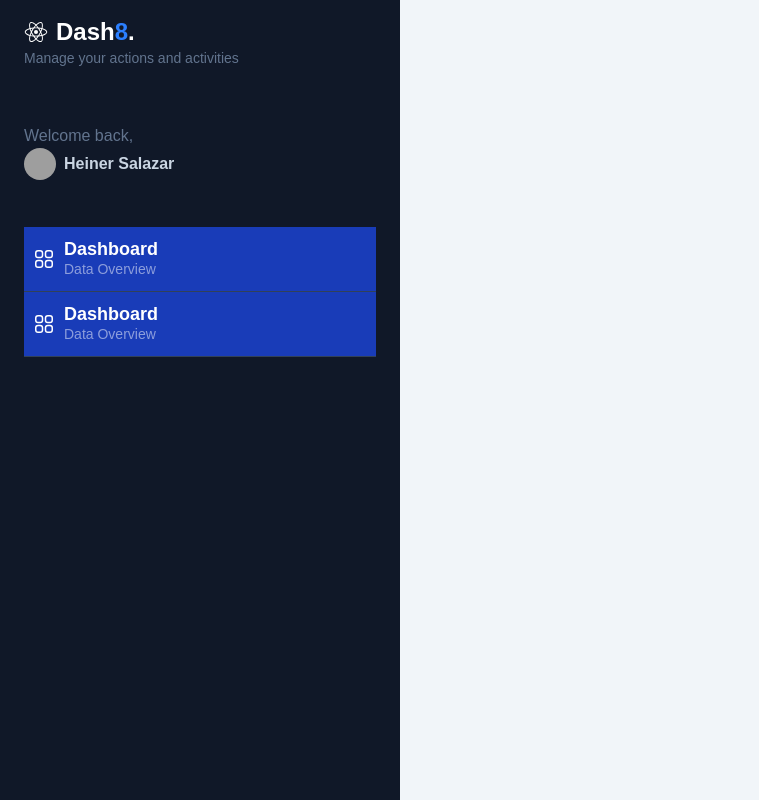
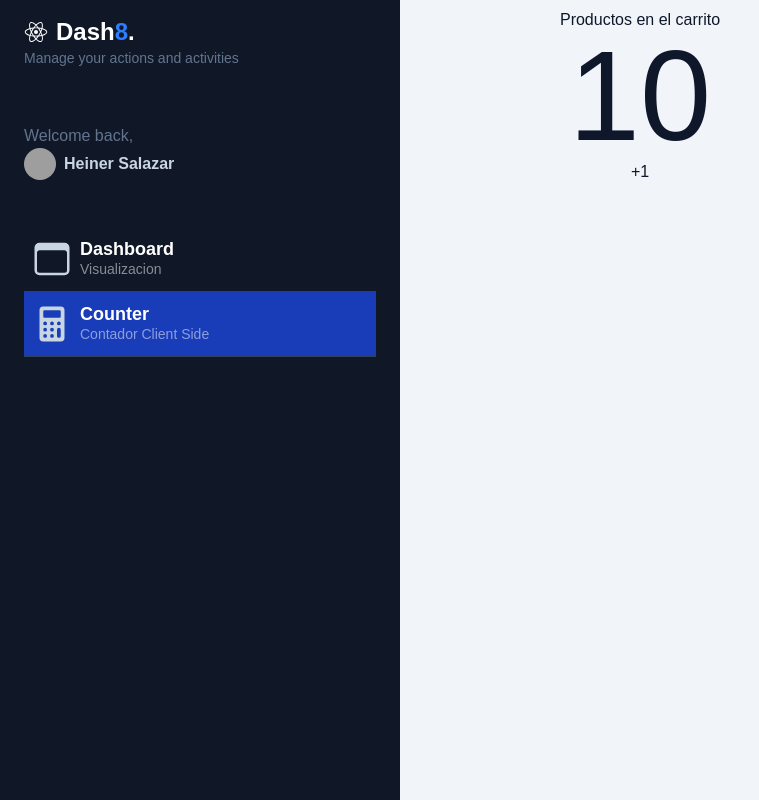
Before and after one commit to hsalazar02/02-my-dashboard, a Next.js app: page /dashboard/counter in a window 1280 px wide. Shown: the whole page, without its empty margins (0-759 px from the left). Built offline with nearby package versions, Linux system fonts and the light colour scheme; grey boxes are pictures that could not be loaded.

Commit message:
mensaje corto del cambio

```diff
--- a/app/components/Sidebar.tsx
+++ b/app/components/Sidebar.tsx
@@ -1,6 +1,6 @@
 
 import Image  from "next/image";
-import {IoBrowsersOutline, IoLogoReact} from 'react-icons/io5';
+import {IoBrowsersOutline, IoCalculator, IoLogoReact} from 'react-icons/io5';
 import { SidebarMenuItem } from "./SidebarMenuItem";
 
 
@@ -14,12 +14,11 @@ const menuItems = [
     },
     {
         path: '/dashboard/counter',
-        icon: <IoBrowsersOutline size={40} />,
+        icon: <IoCalculator size={40} />,
         title: 'Counter',
         subTitle: 'Contador Client Side'
 
     }
-
 ]
 
 export const Sidebar = () => {
--- a/app/components/SidebarMenuItem.tsx
+++ b/app/components/SidebarMenuItem.tsx
@@ -1,3 +1,6 @@
+'use client';
+import Link from "next/link";
+import { usePathname } from "next/navigation";
 import { JSX } from "react";
 
 interface Props {
@@ -9,18 +12,20 @@ interface Props {
 
 
 export const SidebarMenuItem = ({path, icon, title, subTitle}: Props) => {
+    const currentPath = usePathname();
   return (
-           <a href="#" className="w-full px-2 inline-flex space-x-2 items-center border-b border-slate-700 py-3 bg-blue-800 hover:bg-white/5 transition ease-linear duration-150">
+           <Link href={path}
+            className={`w-full px-2 inline-flex space-x-2 items-center border-b border-slate-700 py-3 hover:bg-white/5 transition ease-linear duration-150
+                ${currentPath  === path?  'bg-blue-800': ''}
+            `}>
                 <div>
-                    <svg xmlns="http://www.w3.org/2000/svg" fill="none" viewBox="0 0 24 24" strokeWidth="1.5" stroke="currentColor" className="w-6 h-6 text-white">
-                        <path strokeLinecap="round" strokeLinejoin="round" d="M3.75 6A2.25 2.25 0 016 3.75h2.25A2.25 2.25 0 0110.5 6v2.25a2.25 2.25 0 01-2.25 2.25H6a2.25 2.25 0 01-2.25-2.25V6zM3.75 15.75A2.25 2.25 0 016 13.5h2.25a2.25 2.25 0 012.25 2.25V18a2.25 2.25 0 01-2.25 2.25H6A2.25 2.25 0 013.75 18v-2.25zM13.5 6a2.25 2.25 0 012.25-2.25H18A2.25 2.25 0 0120.25 6v2.25A2.25 2.25 0 0118 10.5h-2.25a2.25 2.25 0 01-2.25-2.25V6zM13.5 15.75a2.25 2.25 0 012.25-2.25H18a2.25 2.25 0 012.25 2.25V18A2.25 2.25 0 0118 20.25h-2.25A2.25 2.25 0 0113.5 18v-2.25z" />
-                      </svg>
+                   { icon }
 
                 </div>
                 <div className="flex flex-col">
-                    <span className="text-lg font-bold leading-5 text-white">Dashboard</span>
-                    <span className="text-sm text-white/50 hidden md:block">Data Overview</span>
+                    <span className="text-lg font-bold leading-5 text-white">{title}</span>
+                    <span className="text-sm text-white/50 hidden md:block">{subTitle}</span>
                 </div>
-            </a>
+            </Link>
   )
 }
--- a/app/dashboard/counter/page.tsx
+++ b/app/dashboard/counter/page.tsx
@@ -1,8 +1,16 @@
+import { Span } from "next/dist/trace";
 
 export default function NamePage() {
   return (
-    <div>
-      <h1>Page Counter</h1>
+    <div className="flex flex-col items-center justify-center w-full h-full">
+      <span>Productos en el carrito</span>
+      <span className="text-9xl">10</span>
+
+      <div className="flex">
+        <button className="">
+          +1
+        </button>
+      </div>
     </div>
   );
 }
```
